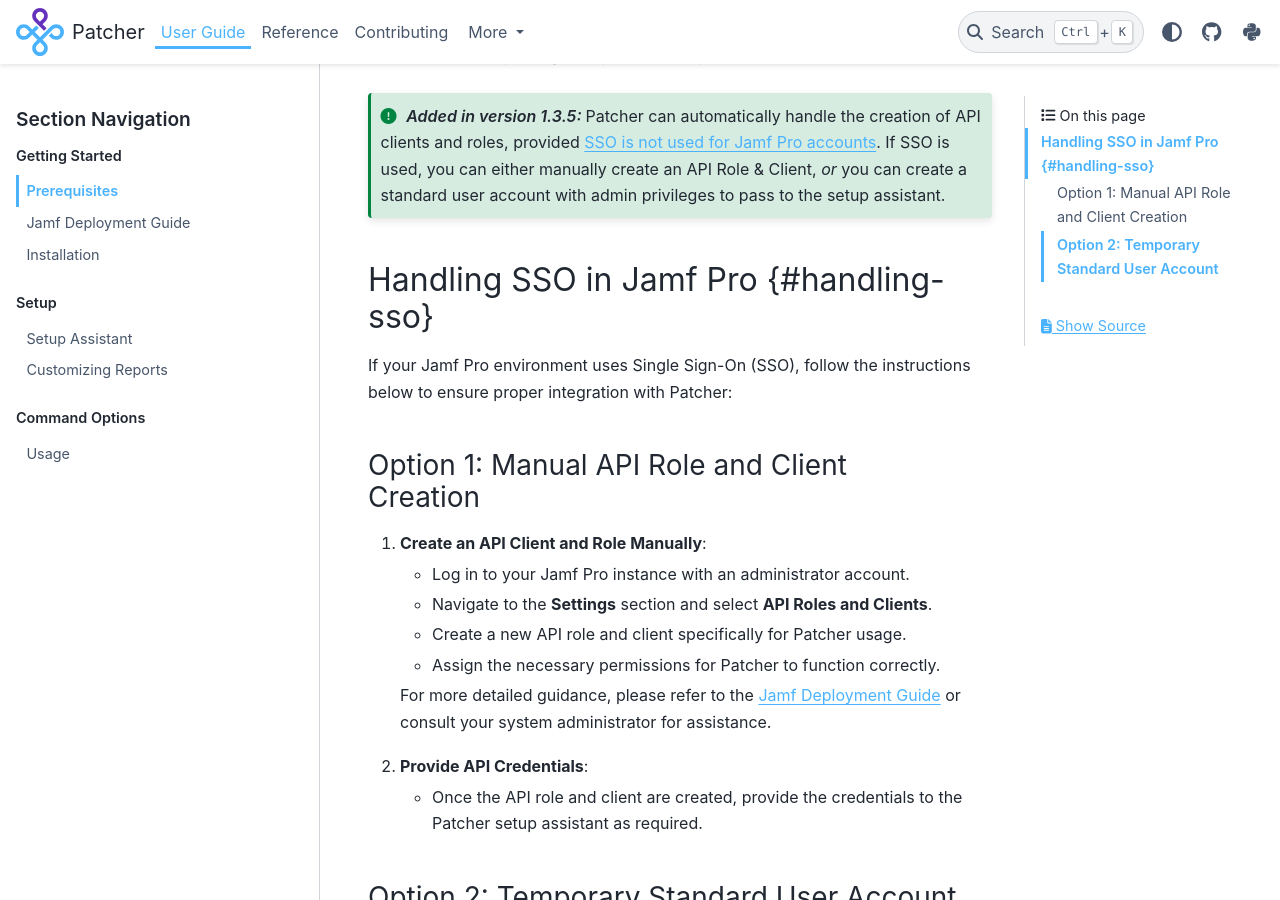
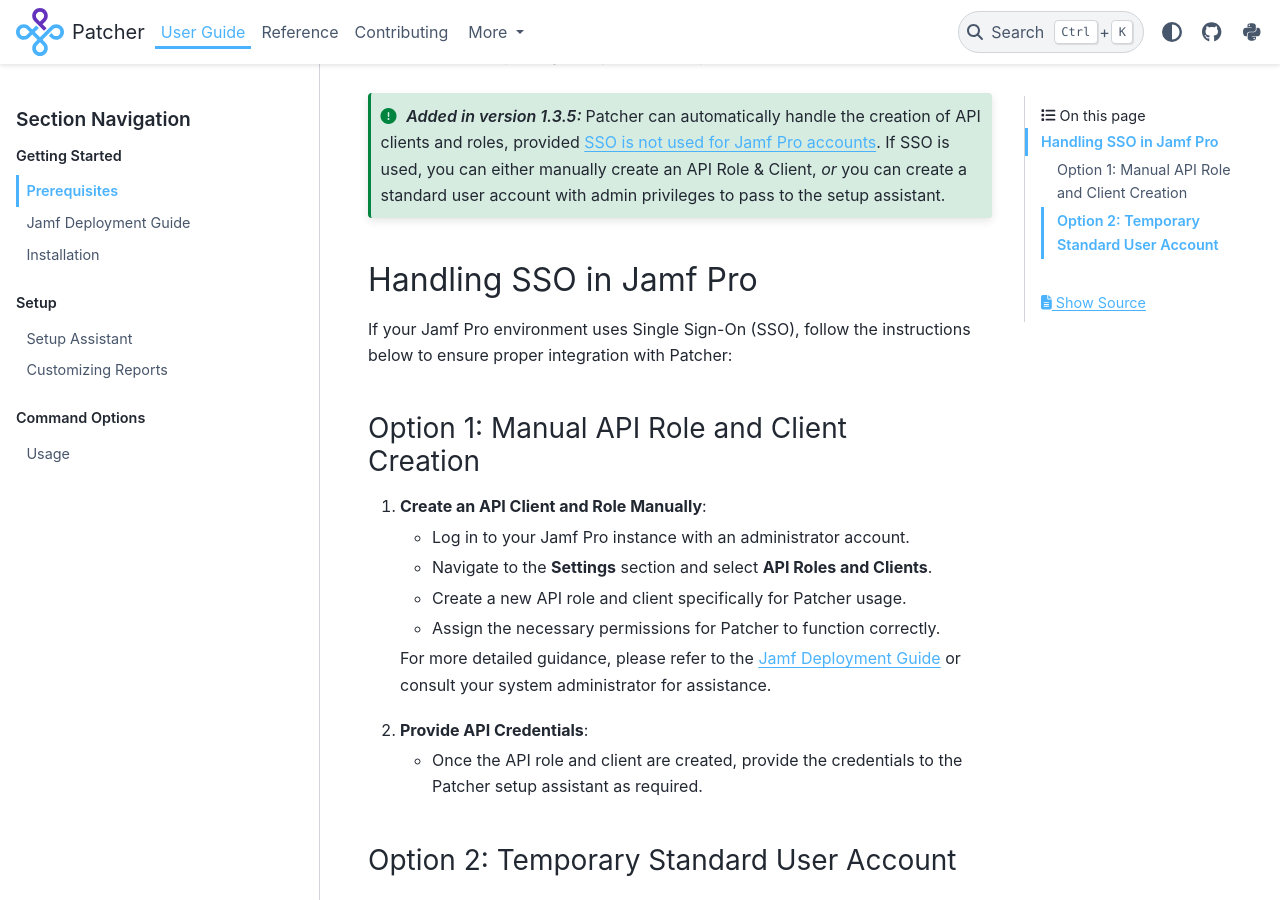
Before and after one commit to liquidz00/Patcher, a Sphinx documentation site: the page built from docs/user/prereqs.md, in a window 1280 px wide and 900 px high, scrolled down 322 px. Built offline with Sphinx 7.4.7 and the PyData theme 0.15.4, drawn with Linux system fonts in a browser that asks for light colours.

Commit message:
Fix SSO handling ref syntax

```diff
--- a/docs/user/prereqs.md
+++ b/docs/user/prereqs.md
@@ -9,7 +9,8 @@
 Patcher can automatically handle the creation of API clients and roles, provided [SSO is not used for Jamf Pro accounts](https://developer.jamf.com/jamf-pro/docs/jamf-pro-api-overview#authentication-and-authorization). If SSO is used, you can either manually create an API Role & Client, *or* you can create a standard user account with admin privileges to pass to the setup assistant.
 :::
 
-## Handling SSO in Jamf Pro {#handling-sso}
+(handling-sso)=
+## Handling SSO in Jamf Pro
 
 If your Jamf Pro environment uses Single Sign-On (SSO), follow the instructions below to ensure proper integration with Patcher:
 
```
Also changed, not shown: 1 other file.
